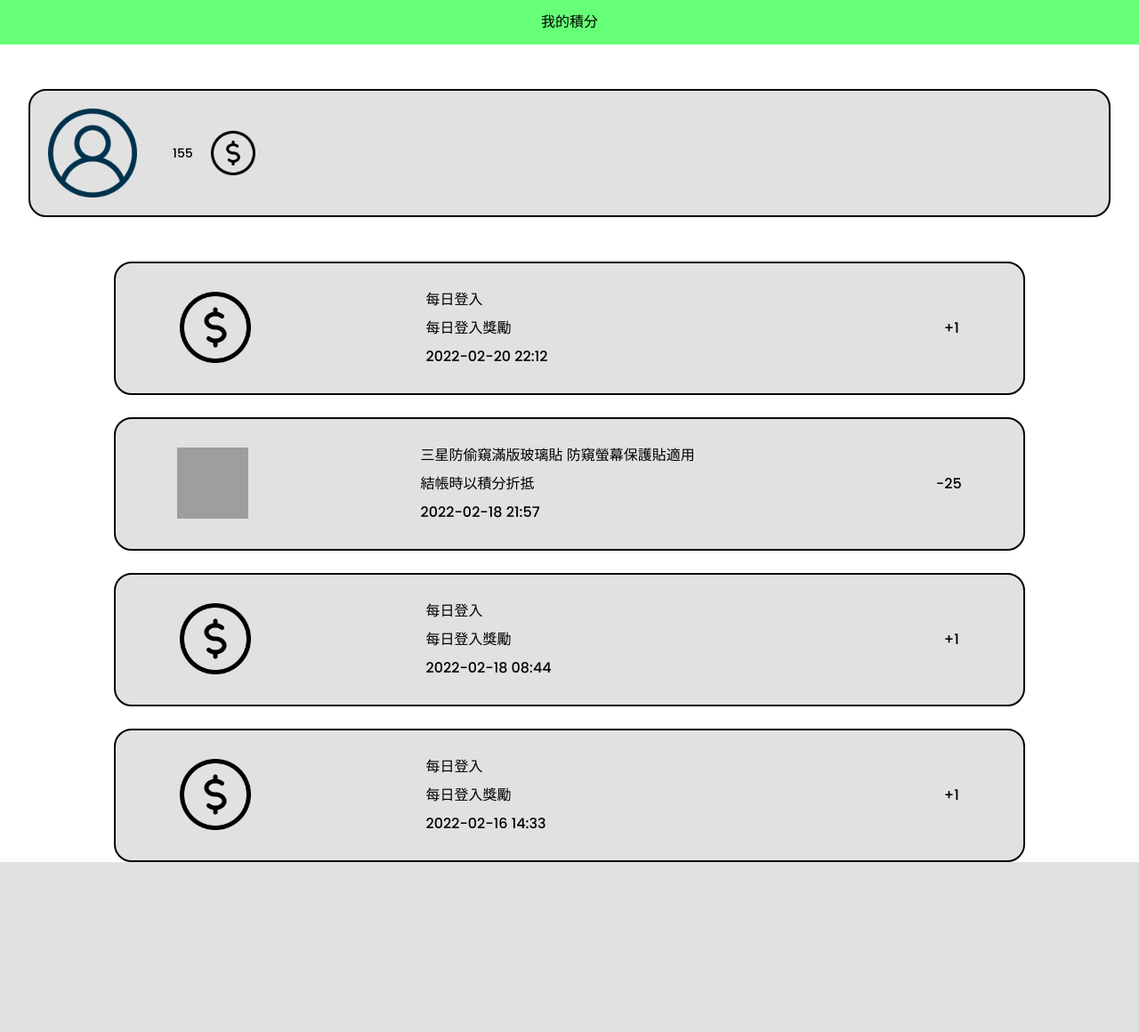
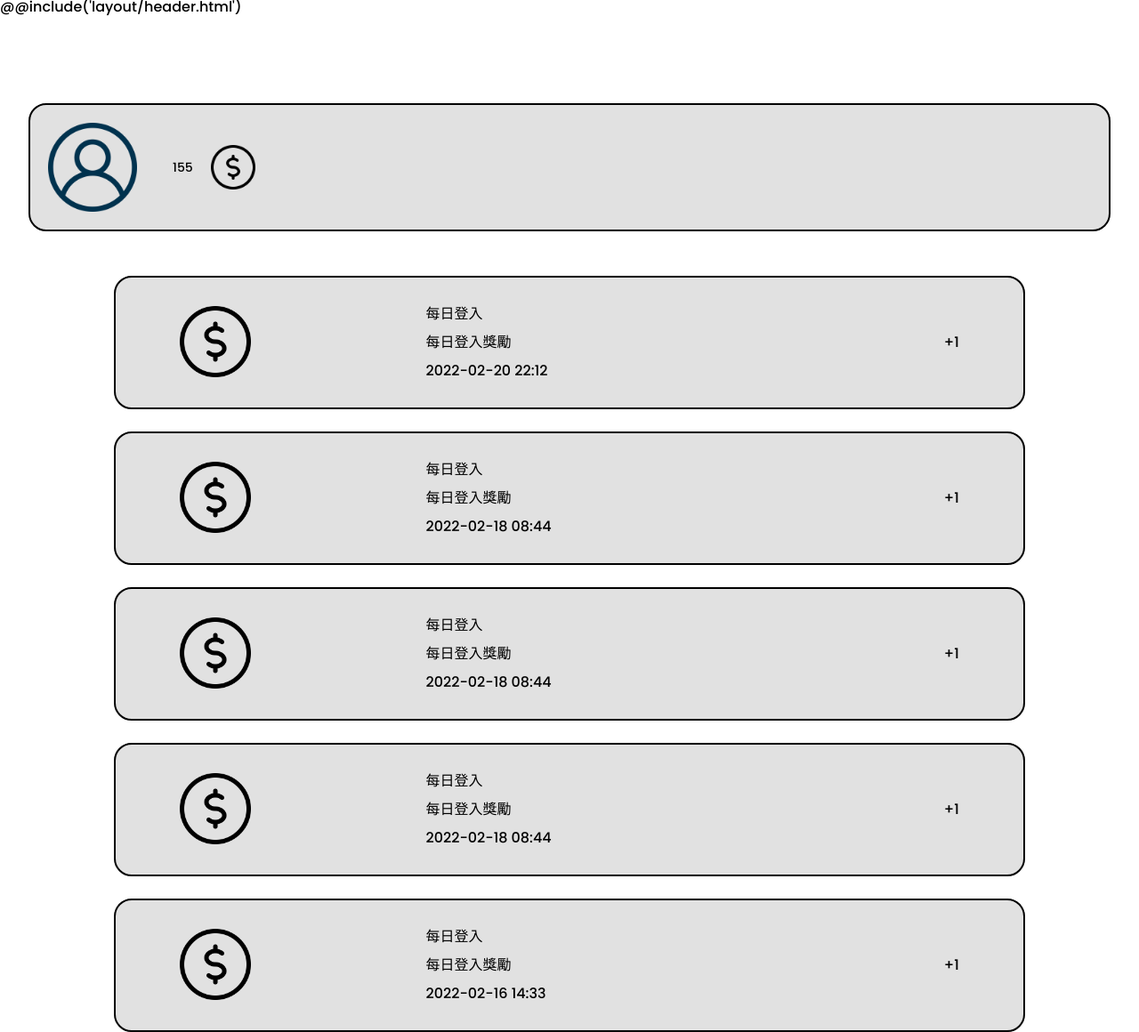
Before and after one commit to ATMJin/CiMi_CFD104G4, a PHP site: page /html/member_integral.html in a window 1280 px wide. Shown: the whole page at 89% size. Before the commit the page ends 969 px from the top, so only its background shows below. Run offline with PHP 8.4, Linux system fonts and the light colour scheme; style sheets or scripts are compiled from the project's sources; grey boxes are pictures that could not be loaded.

Commit message:
commit member 資料

```diff
--- a/src/html/member_integral.html
+++ b/src/html/member_integral.html
@@ -6,19 +6,13 @@
     <meta http-equiv="X-UA-Compatible" content="IE=edge">
     <meta name="viewport" content="width=device-width, initial-scale=1.0">
     <title>CiMi交友論壇</title>
+    <link rel="stylesheet" href="assets/css/member_guide.css">
     <link rel="stylesheet" href="assets/css/member.css">
-    <link rel="stylesheet" href="assets/css/member_guide.css">
     <link rel="stylesheet" href="assets/css/member_integral.css">
 </head>
 
 <body>
-    <header class="top_bar_box">
-        <div class="top_bar">
-        </div>
-        <div class="member_bouns_topbar">
-            <p>我的積分</p>
-        </div>
-    </header>
+    @@include('layout/header.html')
     <section class="sidebar_box">
         <!--會員左側欄開始-->
         <aside class="sidebar">
@@ -135,18 +129,33 @@
                 <div class="member_bouns_card">
 
                     <div class="member_bouns_card_image">
-                        <img src="https://picsum.photos/80/80/?random=10">
+                        <img src="../../src/assets/images/icon/nav_coin.png" alt="">
                     </div>
 
                     <div class="member_bouns_card_text">
-                        <p>三星防偷窺滿版玻璃貼 防窺螢幕保護貼適用
-                        </p> <br>
-                        <p>結帳時以積分折抵</p> <br>
-                        <p>2022-02-18 21:57</p>
+                        <p>每日登入</p> <br>
+                        <p>每日登入獎勵</p> <br>
+                        <p>2022-02-18 08:44</p>
                     </div>
 
                     <div class="member_bouns_card_takecoin">
-                        <p>-25</p>
+                        <p>+1</p>
+                    </div>
+                </div>
+                <div class="member_bouns_card">
+
+                    <div class="member_bouns_card_image">
+                        <img src="../../src/assets/images/icon/nav_coin.png" alt="">
+                    </div>
+
+                    <div class="member_bouns_card_text">
+                        <p>每日登入</p> <br>
+                        <p>每日登入獎勵</p> <br>
+                        <p>2022-02-18 08:44</p>
+                    </div>
+
+                    <div class="member_bouns_card_takecoin">
+                        <p>+1</p>
                     </div>
                 </div>
                 <div class="member_bouns_card">
--- a/src/sass/member.scss
+++ b/src/sass/member.scss
@@ -1,26 +1,18 @@
 @import "./layout/reset";
 @import "./layout/common";
+@import "./layout/header";
+@import "./layout/sidebar";
     /* 會員左側欄開始 */
-    .top_bar{
-        background-color: rgb(89, 136, 111);
-        height: 48px;
-        position: fixed;
-        width: 100%;
-        top:0;
-        display: flex;
-        z-index: 1;
-    }
     .sidebar{
         position: fixed;
         width: 100%;
         height: 100vh;
         padding: 12px;
         left: 0;
-        background-color: var(--icon-color);
+        background-color: #FFF;
     }
     .sidebar_box .sidebar .member_nav{
         height: 100%;
-        margin-top: 48px;
     }
     .sidebar_box .sidebar .member_nav .member_head{
         height: 40%;
@@ -29,6 +21,7 @@
         justify-content: center;
         align-items: center;
         font-size: 24px;
+        color: #FFF;
     }
     .sidebar_box .sidebar .member_nav .member_head .member_head_img{
         width: 100px;
@@ -49,23 +42,24 @@
     }
     .sidebar_box .sidebar .member_nav .member_bar a{
         text-decoration: none;
-        color: #000;
+        color: #FFF;
     }
     .sidebar_box .sidebar .member_nav .member_bar .member_btn{
         width: 100%;
         height: 44px;
         border-radius: 10px;
-        padding-left: 40%;
+        padding-left: 33%;
         display: flex;
         justify-content: start;
         align-items: center;
+
     }
     .sidebar_box .sidebar .member_nav .member_bar img{
         width: 20px;
         height: 20px;
     }
     .sidebar_box .sidebar .member_nav .member_bar .member_btn span{
-        margin: 0 10px;
+        margin: 0 5px;
     }
         /* 會員左側欄結束 */
     @media screen and (min-width:768px) {
@@ -78,7 +72,7 @@
             width: 20%;
             height: 100vh;
             padding: 12px;
-            background-color: var(--icon-color);
+            background-color: #164570;
         }
         .sidebar_box .sidebar .member_nav .member_bar .member_btn{
             width: 100%;
--- a/src/sass/member_guide.scss
+++ b/src/sass/member_guide.scss
@@ -1,5 +1,7 @@
 @import "./layout/reset";
 @import "./layout/common";
+@import "./layout/header";
+@import "./layout/sidebar";
 
 aside{
     display: none;
@@ -75,7 +77,7 @@ aside{
     }
     .member_main_box .member_bg{
         width: 70%;
-        margin-top: 50px;
+        margin-top: 100px;
         margin-left: 25%;
         border-radius: 20px;
         // background-color: #7777;
--- a/src/sass/member_integral.scss
+++ b/src/sass/member_integral.scss
@@ -2,18 +2,7 @@
 aside{
     display: none;
 }
-.top_bar_box .top_bar{
-    display: none;
-}
-.top_bar_box .member_bouns_topbar{
-    width: 100%;
-    height: 50px;
-    display: flex;
-    justify-content: center;
-    align-items: center;
-    font-size: 16px;
-    background-color: #66ff77;
-}
+
 .member_main{
     width: 95%;
     margin: auto;
@@ -23,7 +12,7 @@ aside{
     border:2px solid #000;
     border-radius: 20px;
     background-color: var(--icon-color);
-    margin-top: 50px;
+    margin-top: 100px;
 }
 .member_bg .member_main_title{
     display: none;
@@ -85,9 +74,6 @@ aside{
     aside{
         display: block;
     }
-    .top_bar_box .top_bar{
-        display: block;
-    }
     .top_bar_box .member_bouns_topbar{
         display: none;
     }
@@ -96,7 +82,7 @@ aside{
         margin-top: 50px;
         margin-left: 25%;
         border-radius: 20px;
-        background-color: #7777;
+        // background-color: #7777;
     }
     .member_main_box .member_bg .member_main_title{
         width: 80%;
```
Also changed, not shown: src/html/member.html (+2 -6 lines), src/html/member_article.html (+2 -9 lines), src/html/member_guide.html (+3 -9 lines), src/html/member_my_introduction.html (+2 -9 lines), src/html/member_my_setup.html (+2 -9 lines), src/html/member_myfriends.html (+2 -9 lines), src/html/member_order.html (+2 -9 lines), src/html/member_treasure.html (+2 -9 lines), src/sass/member_article.scss (+7 -0 lines), src/sass/member_my_introduction.scss (+8 -2 lines), src/sass/member_my_setup.scss (+7 -1 lines), src/sass/member_myfriends.scss (+8 -3 lines).
